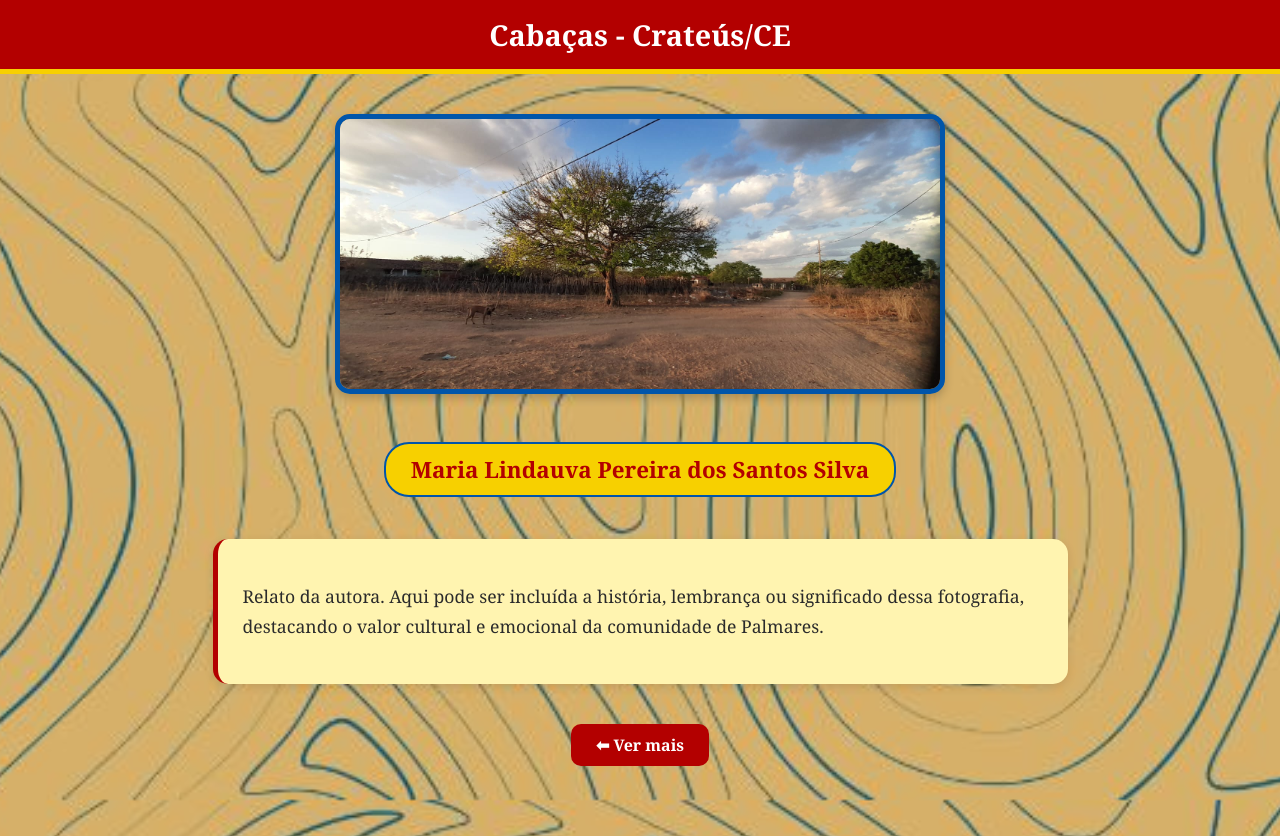
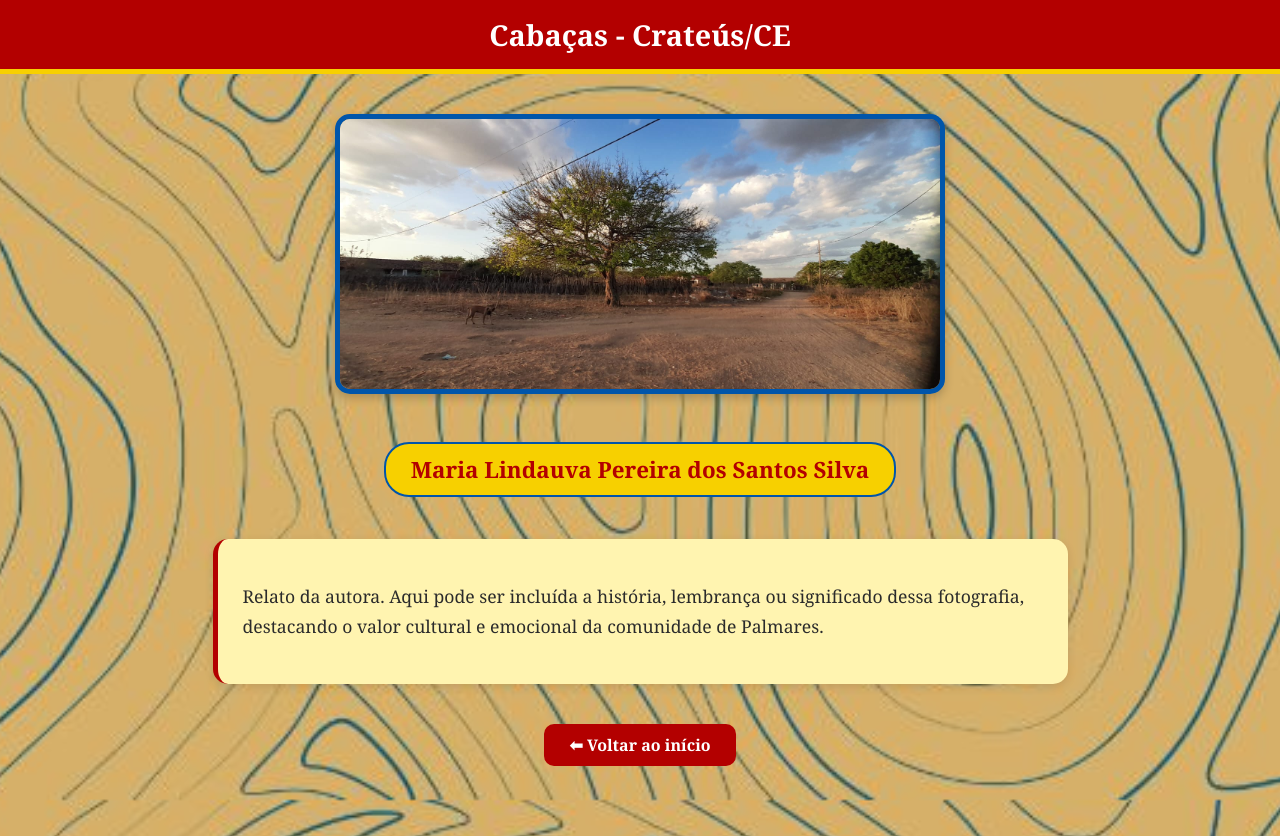
Before and after one commit to Lu-stack600/fronteirasdememorias, a plain HTML site: page cabacas.html in a window 1280 px wide. Drawn offline with Linux system fonts and the light colour scheme.

Commit message:
Update cabacas.html

```diff
--- a/cabacas.html
+++ b/cabacas.html
@@ -128,7 +128,7 @@
   </div>
 
   <footer>
-    <a href="index.html" class="voltar">⬅ Ver mais</a>
+    <a href="index.html" class="voltar">⬅ Voltar ao início</a>
   </footer>
 
 </body>
```
